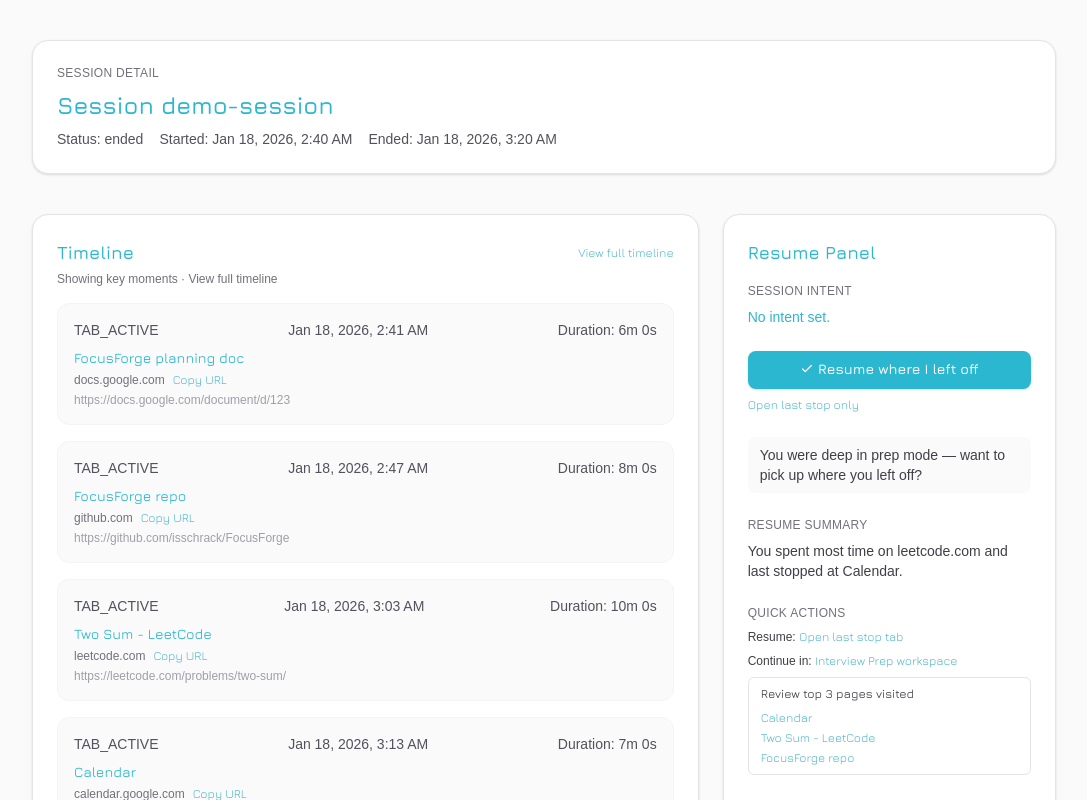
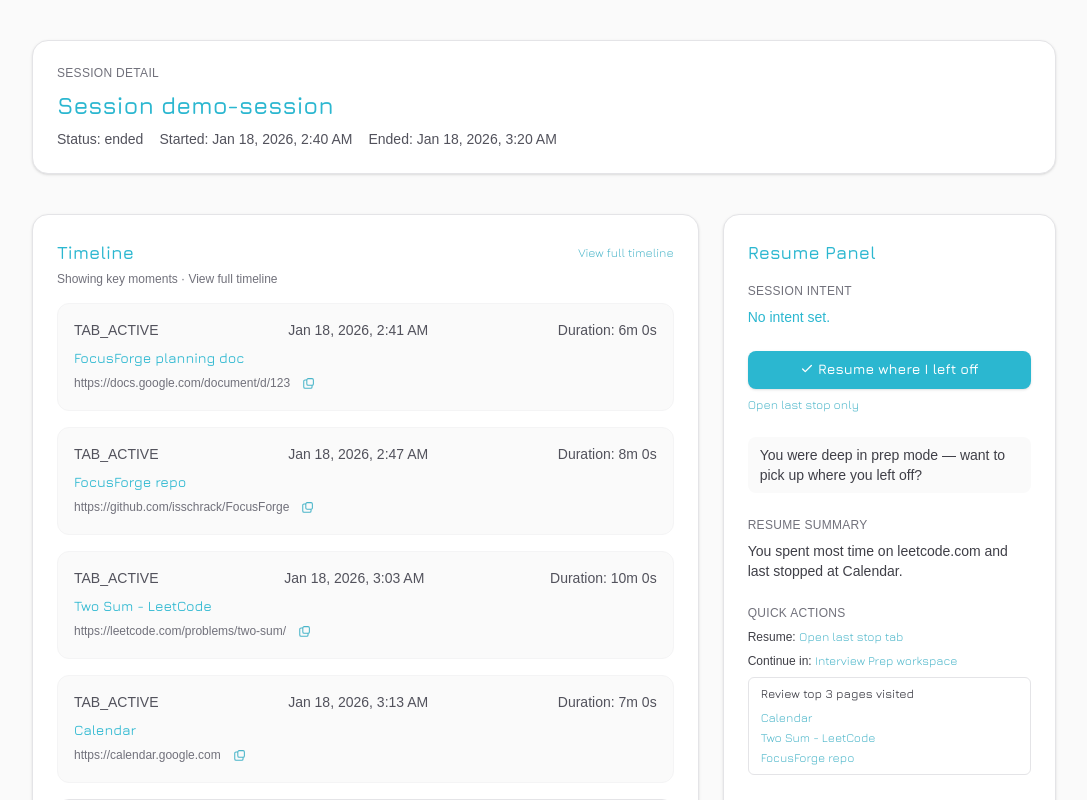
Before and after one commit to stripathy1999/FocusForge, a Next.js app: page /session/demo in a window 1280 px wide. Shown: the top 800 px of the page, without its empty margins (96-1183 px from the left). Built offline with nearby package versions, Linux system fonts and the light colour scheme.

Commit message:
Update URL display: show full URL on top line with icon-only copy button

```diff
--- a/app/session/_components/SessionDetail.tsx
+++ b/app/session/_components/SessionDetail.tsx
@@ -128,28 +128,39 @@ export function SessionDetail({ session, computedSummary }: SessionDetailProps)
                             {event.title || "Untitled tab"}
                           </div>
                           <div className="mt-1 flex items-center gap-2 text-xs text-zinc-500">
-                            <span>{event.domain ?? "unknown"}</span>
                             {event.url ? (
+                              <>
+                                <span className="truncate">{event.url}</span>
                                 <button
                                   type="button"
-                                className="underline-offset-4 hover:underline"
-                                style={{ fontFamily: 'var(--font-jura), sans-serif', color: '#4AB5C9' }}
-                                title={event.url}
+                                  className="flex-shrink-0 rounded p-1 hover:bg-zinc-200 transition-colors"
+                                  title="Copy URL"
                                   onClick={() =>
                                     navigator.clipboard.writeText(event.url)
                                   }
                                 >
-                                Copy URL
+                                  <svg
+                                    width="14"
+                                    height="14"
+                                    viewBox="0 0 16 16"
+                                    fill="none"
+                                    xmlns="http://www.w3.org/2000/svg"
+                                    style={{ color: '#4AB5C9' }}
+                                  >
+                                    <path
+                                      d="M5.5 4.5H3.5C2.67157 4.5 2 5.17157 2 6V12.5C2 13.3284 2.67157 14 3.5 14H10C10.8284 14 11.5 13.3284 11.5 12.5V10.5M5.5 4.5C5.5 3.67157 6.17157 3 7 3H11.5C12.3284 3 13 3.67157 13 4.5V9C13 9.82843 12.3284 10.5 11.5 10.5H7C6.17157 10.5 5.5 9.82843 5.5 9V4.5Z"
+                                      stroke="currentColor"
+                                      strokeWidth="1.2"
+                                      strokeLinecap="round"
+                                      strokeLinejoin="round"
+                                    />
+                                  </svg>
                                 </button>
+                              </>
                             ) : (
                               <span>No URL</span>
                             )}
                           </div>
-                          {event.url && (
-                            <div className="mt-1 truncate text-xs text-zinc-400">
-                              {event.url}
-                            </div>
-                          )}
                         </>
                       )}
                     </div>
```
Lines whose indentation alone changed are shown as unchanged.
